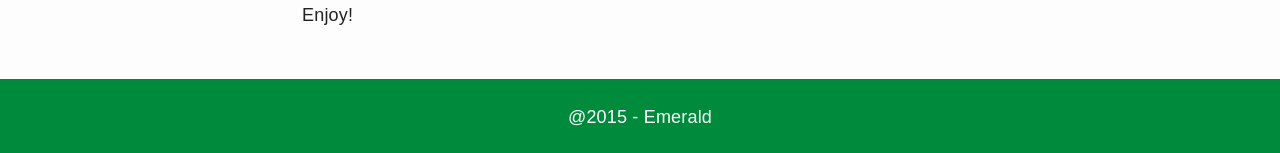
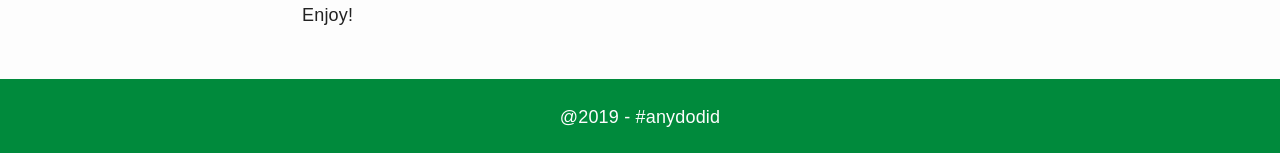
Before and after one commit to Jungyunheese/anydodid, a Jekyll site: the page built from about.md, in a window 1280 px wide. Shown: the part 1286-1439 px from the top of the page. Built offline with Jekyll 4.4.1, drawn with Linux system fonts in a browser that asks for light colours.

Commit message:
Update footer.html

```diff
--- a/_includes/footer.html
+++ b/_includes/footer.html
@@ -1 +1 @@
-<footer class="footer"><span>@2015 - Emerald</span></footer>
+<footer class="footer"><span>@2019 - #anydodid</span></footer>
```
